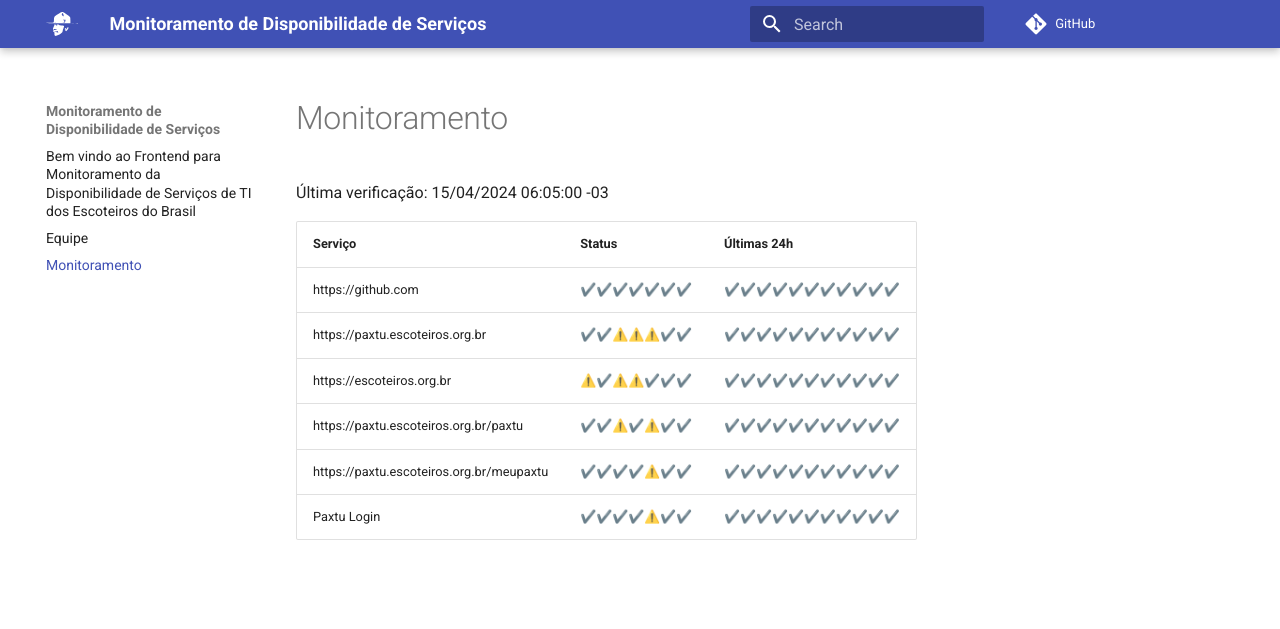
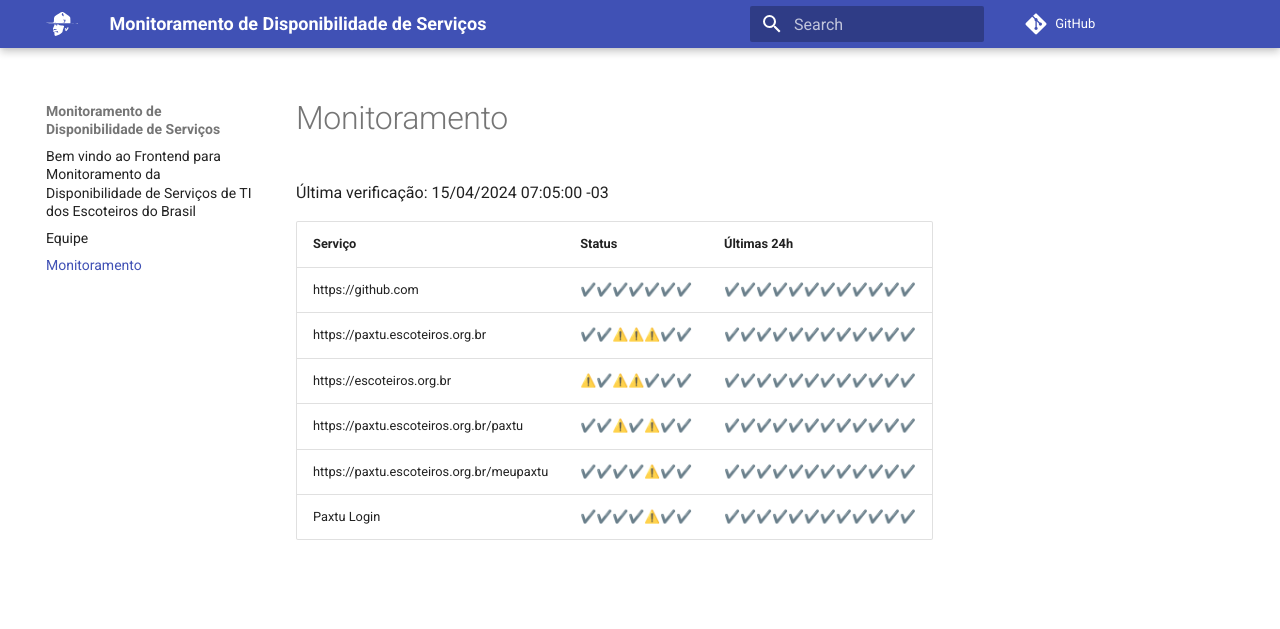
Before and after one commit to Escoteiros/docs, an MkDocs documentation site: the page built from docs/uptime.md, in a window 1280 px wide. Shown: the top 629 px of the page. Built offline with MkDocs 1.6.1 and Material for MkDocs 9.7.7, drawn with Linux system fonts in a browser that asks for light colours; comment, search, counter and statistics services are not loaded.

Commit message:
[UPTIME] updating data

```diff
--- a/docs/uptime.md
+++ b/docs/uptime.md
@@ -1,12 +1,12 @@
 # Monitoramento
 
-Última verificação: 15/04/2024 06:05:00 -03
+Última verificação: 15/04/2024 07:05:00 -03
 
 |Serviço|Status|Últimas 24h|
 |---|---|---|
-|https://github.com|<span title="2024-04-08: OK=24">✔️</span><span title="2024-04-09: OK=24">✔️</span><span title="2024-04-10: OK=24">✔️</span><span title="2024-04-11: OK=24">✔️</span><span title="2024-04-12: OK=24">✔️</span><span title="2024-04-13: OK=24">✔️</span><span title="2024-04-14: OK=6">✔️</span>|<span title="14/04/2024 07:32:00 -03 : 200">✔️</span><span title="14/04/2024 11:25:00 -03 : 200">✔️</span><span title="14/04/2024 18:09:00 -03 : 200">✔️</span><span title="14/04/2024 20:29:00 -03 : 200">✔️</span><span title="15/04/2024 00:00:00 -03 : 200">✔️</span><span title="15/04/2024 01:13:00 -03 : 200">✔️</span><span title="15/04/2024 02:06:00 -03 : 200">✔️</span><span title="15/04/2024 03:09:00 -03 : 200">✔️</span><span title="15/04/2024 04:04:00 -03 : 200">✔️</span><span title="15/04/2024 05:07:00 -03 : 200">✔️</span><span title="15/04/2024 06:05:00 -03 : 200">✔️</span>|
-|https://paxtu.escoteiros.org.br|<span title="2024-04-08: OK=24">✔️</span><span title="2024-04-09: OK=24">✔️</span><span title="2024-04-10: OK=23, Falhas=1">⚠️</span><span title="2024-04-11: OK=23, Falhas=1">⚠️</span><span title="2024-04-12: OK=23, Falhas=1">⚠️</span><span title="2024-04-13: OK=24">✔️</span><span title="2024-04-14: OK=6">✔️</span>|<span title="14/04/2024 07:32:00 -03 : 200">✔️</span><span title="14/04/2024 11:25:00 -03 : 200">✔️</span><span title="14/04/2024 18:09:00 -03 : 200">✔️</span><span title="14/04/2024 20:29:00 -03 : 200">✔️</span><span title="15/04/2024 00:00:00 -03 : 200">✔️</span><span title="15/04/2024 01:13:00 -03 : 200">✔️</span><span title="15/04/2024 02:06:00 -03 : 200">✔️</span><span title="15/04/2024 03:09:00 -03 : 200">✔️</span><span title="15/04/2024 04:04:00 -03 : 200">✔️</span><span title="15/04/2024 05:07:00 -03 : 200">✔️</span><span title="15/04/2024 06:05:00 -03 : 200">✔️</span>|
-|https://escoteiros.org.br|<span title="2024-04-08: OK=23, Falhas=1">⚠️</span><span title="2024-04-09: OK=24">✔️</span><span title="2024-04-10: OK=23, Falhas=1">⚠️</span><span title="2024-04-11: OK=23, Falhas=1">⚠️</span><span title="2024-04-12: OK=24">✔️</span><span title="2024-04-13: OK=24">✔️</span><span title="2024-04-14: OK=6">✔️</span>|<span title="14/04/2024 07:32:00 -03 : 200">✔️</span><span title="14/04/2024 11:25:00 -03 : 200">✔️</span><span title="14/04/2024 18:09:00 -03 : 200">✔️</span><span title="14/04/2024 20:29:00 -03 : 200">✔️</span><span title="15/04/2024 00:00:00 -03 : 200">✔️</span><span title="15/04/2024 01:13:00 -03 : 200">✔️</span><span title="15/04/2024 02:06:00 -03 : 200">✔️</span><span title="15/04/2024 03:09:00 -03 : 200">✔️</span><span title="15/04/2024 04:04:00 -03 : 200">✔️</span><span title="15/04/2024 05:07:00 -03 : 200">✔️</span><span title="15/04/2024 06:05:00 -03 : 200">✔️</span>|
-|https://paxtu.escoteiros.org.br/paxtu|<span title="2024-04-08: OK=24">✔️</span><span title="2024-04-09: OK=24">✔️</span><span title="2024-04-10: OK=23, Falhas=1">⚠️</span><span title="2024-04-11: OK=24">✔️</span><span title="2024-04-12: OK=23, Falhas=1">⚠️</span><span title="2024-04-13: OK=24">✔️</span><span title="2024-04-14: OK=6">✔️</span>|<span title="14/04/2024 07:32:00 -03 : 200">✔️</span><span title="14/04/2024 11:25:00 -03 : 200">✔️</span><span title="14/04/2024 18:09:00 -03 : 200">✔️</span><span title="14/04/2024 20:29:00 -03 : 200">✔️</span><span title="15/04/2024 00:00:00 -03 : 200">✔️</span><span title="15/04/2024 01:13:00 -03 : 200">✔️</span><span title="15/04/2024 02:06:00 -03 : 200">✔️</span><span title="15/04/2024 03:09:00 -03 : 200">✔️</span><span title="15/04/2024 04:04:00 -03 : 200">✔️</span><span title="15/04/2024 05:07:00 -03 : 200">✔️</span><span title="15/04/2024 06:05:00 -03 : 200">✔️</span>|
-|https://paxtu.escoteiros.org.br/meupaxtu|<span title="2024-04-08: OK=24">✔️</span><span title="2024-04-09: OK=24">✔️</span><span title="2024-04-10: OK=24">✔️</span><span title="2024-04-11: OK=24">✔️</span><span title="2024-04-12: OK=23, Falhas=1">⚠️</span><span title="2024-04-13: OK=24">✔️</span><span title="2024-04-14: OK=6">✔️</span>|<span title="14/04/2024 07:32:00 -03 : 200">✔️</span><span title="14/04/2024 11:25:00 -03 : 200">✔️</span><span title="14/04/2024 18:09:00 -03 : 200">✔️</span><span title="14/04/2024 20:29:00 -03 : 200">✔️</span><span title="15/04/2024 00:00:00 -03 : 200">✔️</span><span title="15/04/2024 01:13:00 -03 : 200">✔️</span><span title="15/04/2024 02:06:00 -03 : 200">✔️</span><span title="15/04/2024 03:09:00 -03 : 200">✔️</span><span title="15/04/2024 04:04:00 -03 : 200">✔️</span><span title="15/04/2024 05:07:00 -03 : 200">✔️</span><span title="15/04/2024 06:05:00 -03 : 200">✔️</span>|
-|Paxtu Login|<span title="2024-04-08: OK=24">✔️</span><span title="2024-04-09: OK=24">✔️</span><span title="2024-04-10: OK=24">✔️</span><span title="2024-04-11: OK=24">✔️</span><span title="2024-04-12: OK=23, Falhas=1">⚠️</span><span title="2024-04-13: OK=24">✔️</span><span title="2024-04-14: OK=6">✔️</span>|<span title="14/04/2024 07:32:00 -03 : 200">✔️</span><span title="14/04/2024 11:25:00 -03 : 200">✔️</span><span title="14/04/2024 18:09:00 -03 : 200">✔️</span><span title="14/04/2024 20:29:00 -03 : 200">✔️</span><span title="15/04/2024 00:00:00 -03 : 200">✔️</span><span title="15/04/2024 01:13:00 -03 : 200">✔️</span><span title="15/04/2024 02:06:00 -03 : 200">✔️</span><span title="15/04/2024 03:09:00 -03 : 200">✔️</span><span title="15/04/2024 04:04:00 -03 : 200">✔️</span><span title="15/04/2024 05:07:00 -03 : 200">✔️</span><span title="15/04/2024 06:05:00 -03 : 200">✔️</span>|
+|https://github.com|<span title="2024-04-08: OK=24">✔️</span><span title="2024-04-09: OK=24">✔️</span><span title="2024-04-10: OK=24">✔️</span><span title="2024-04-11: OK=24">✔️</span><span title="2024-04-12: OK=24">✔️</span><span title="2024-04-13: OK=24">✔️</span><span title="2024-04-14: OK=6">✔️</span>|<span title="14/04/2024 07:32:00 -03 : 200">✔️</span><span title="14/04/2024 11:25:00 -03 : 200">✔️</span><span title="14/04/2024 18:09:00 -03 : 200">✔️</span><span title="14/04/2024 20:29:00 -03 : 200">✔️</span><span title="15/04/2024 00:00:00 -03 : 200">✔️</span><span title="15/04/2024 01:13:00 -03 : 200">✔️</span><span title="15/04/2024 02:06:00 -03 : 200">✔️</span><span title="15/04/2024 03:09:00 -03 : 200">✔️</span><span title="15/04/2024 04:04:00 -03 : 200">✔️</span><span title="15/04/2024 05:07:00 -03 : 200">✔️</span><span title="15/04/2024 06:05:00 -03 : 200">✔️</span><span title="15/04/2024 07:05:00 -03 : 200">✔️</span>|
+|https://paxtu.escoteiros.org.br|<span title="2024-04-08: OK=24">✔️</span><span title="2024-04-09: OK=24">✔️</span><span title="2024-04-10: OK=23, Falhas=1">⚠️</span><span title="2024-04-11: OK=23, Falhas=1">⚠️</span><span title="2024-04-12: OK=23, Falhas=1">⚠️</span><span title="2024-04-13: OK=24">✔️</span><span title="2024-04-14: OK=6">✔️</span>|<span title="14/04/2024 07:32:00 -03 : 200">✔️</span><span title="14/04/2024 11:25:00 -03 : 200">✔️</span><span title="14/04/2024 18:09:00 -03 : 200">✔️</span><span title="14/04/2024 20:29:00 -03 : 200">✔️</span><span title="15/04/2024 00:00:00 -03 : 200">✔️</span><span title="15/04/2024 01:13:00 -03 : 200">✔️</span><span title="15/04/2024 02:06:00 -03 : 200">✔️</span><span title="15/04/2024 03:09:00 -03 : 200">✔️</span><span title="15/04/2024 04:04:00 -03 : 200">✔️</span><span title="15/04/2024 05:07:00 -03 : 200">✔️</span><span title="15/04/2024 06:05:00 -03 : 200">✔️</span><span title="15/04/2024 07:05:00 -03 : 200">✔️</span>|
+|https://escoteiros.org.br|<span title="2024-04-08: OK=23, Falhas=1">⚠️</span><span title="2024-04-09: OK=24">✔️</span><span title="2024-04-10: OK=23, Falhas=1">⚠️</span><span title="2024-04-11: OK=23, Falhas=1">⚠️</span><span title="2024-04-12: OK=24">✔️</span><span title="2024-04-13: OK=24">✔️</span><span title="2024-04-14: OK=6">✔️</span>|<span title="14/04/2024 07:32:00 -03 : 200">✔️</span><span title="14/04/2024 11:25:00 -03 : 200">✔️</span><span title="14/04/2024 18:09:00 -03 : 200">✔️</span><span title="14/04/2024 20:29:00 -03 : 200">✔️</span><span title="15/04/2024 00:00:00 -03 : 200">✔️</span><span title="15/04/2024 01:13:00 -03 : 200">✔️</span><span title="15/04/2024 02:06:00 -03 : 200">✔️</span><span title="15/04/2024 03:09:00 -03 : 200">✔️</span><span title="15/04/2024 04:04:00 -03 : 200">✔️</span><span title="15/04/2024 05:07:00 -03 : 200">✔️</span><span title="15/04/2024 06:05:00 -03 : 200">✔️</span><span title="15/04/2024 07:05:00 -03 : 200">✔️</span>|
+|https://paxtu.escoteiros.org.br/paxtu|<span title="2024-04-08: OK=24">✔️</span><span title="2024-04-09: OK=24">✔️</span><span title="2024-04-10: OK=23, Falhas=1">⚠️</span><span title="2024-04-11: OK=24">✔️</span><span title="2024-04-12: OK=23, Falhas=1">⚠️</span><span title="2024-04-13: OK=24">✔️</span><span title="2024-04-14: OK=6">✔️</span>|<span title="14/04/2024 07:32:00 -03 : 200">✔️</span><span title="14/04/2024 11:25:00 -03 : 200">✔️</span><span title="14/04/2024 18:09:00 -03 : 200">✔️</span><span title="14/04/2024 20:29:00 -03 : 200">✔️</span><span title="15/04/2024 00:00:00 -03 : 200">✔️</span><span title="15/04/2024 01:13:00 -03 : 200">✔️</span><span title="15/04/2024 02:06:00 -03 : 200">✔️</span><span title="15/04/2024 03:09:00 -03 : 200">✔️</span><span title="15/04/2024 04:04:00 -03 : 200">✔️</span><span title="15/04/2024 05:07:00 -03 : 200">✔️</span><span title="15/04/2024 06:05:00 -03 : 200">✔️</span><span title="15/04/2024 07:05:00 -03 : 200">✔️</span>|
+|https://paxtu.escoteiros.org.br/meupaxtu|<span title="2024-04-08: OK=24">✔️</span><span title="2024-04-09: OK=24">✔️</span><span title="2024-04-10: OK=24">✔️</span><span title="2024-04-11: OK=24">✔️</span><span title="2024-04-12: OK=23, Falhas=1">⚠️</span><span title="2024-04-13: OK=24">✔️</span><span title="2024-04-14: OK=6">✔️</span>|<span title="14/04/2024 07:32:00 -03 : 200">✔️</span><span title="14/04/2024 11:25:00 -03 : 200">✔️</span><span title="14/04/2024 18:09:00 -03 : 200">✔️</span><span title="14/04/2024 20:29:00 -03 : 200">✔️</span><span title="15/04/2024 00:00:00 -03 : 200">✔️</span><span title="15/04/2024 01:13:00 -03 : 200">✔️</span><span title="15/04/2024 02:06:00 -03 : 200">✔️</span><span title="15/04/2024 03:09:00 -03 : 200">✔️</span><span title="15/04/2024 04:04:00 -03 : 200">✔️</span><span title="15/04/2024 05:07:00 -03 : 200">✔️</span><span title="15/04/2024 06:05:00 -03 : 200">✔️</span><span title="15/04/2024 07:05:00 -03 : 200">✔️</span>|
+|Paxtu Login|<span title="2024-04-08: OK=24">✔️</span><span title="2024-04-09: OK=24">✔️</span><span title="2024-04-10: OK=24">✔️</span><span title="2024-04-11: OK=24">✔️</span><span title="2024-04-12: OK=23, Falhas=1">⚠️</span><span title="2024-04-13: OK=24">✔️</span><span title="2024-04-14: OK=6">✔️</span>|<span title="14/04/2024 07:32:00 -03 : 200">✔️</span><span title="14/04/2024 11:25:00 -03 : 200">✔️</span><span title="14/04/2024 18:09:00 -03 : 200">✔️</span><span title="14/04/2024 20:29:00 -03 : 200">✔️</span><span title="15/04/2024 00:00:00 -03 : 200">✔️</span><span title="15/04/2024 01:13:00 -03 : 200">✔️</span><span title="15/04/2024 02:06:00 -03 : 200">✔️</span><span title="15/04/2024 03:09:00 -03 : 200">✔️</span><span title="15/04/2024 04:04:00 -03 : 200">✔️</span><span title="15/04/2024 05:07:00 -03 : 200">✔️</span><span title="15/04/2024 06:05:00 -03 : 200">✔️</span><span title="15/04/2024 07:05:00 -03 : 200">✔️</span>|
```
Also changed, not shown: 1 other file.
